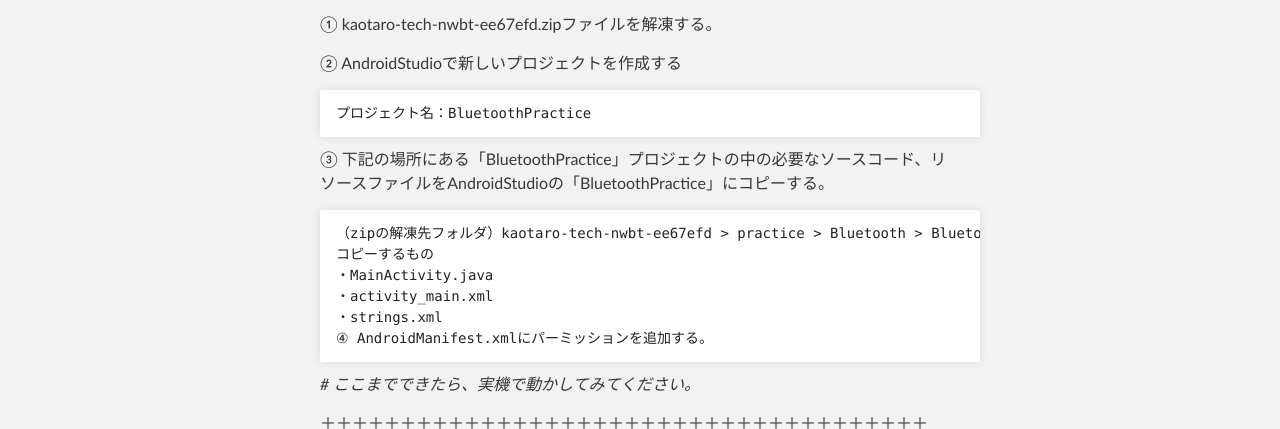
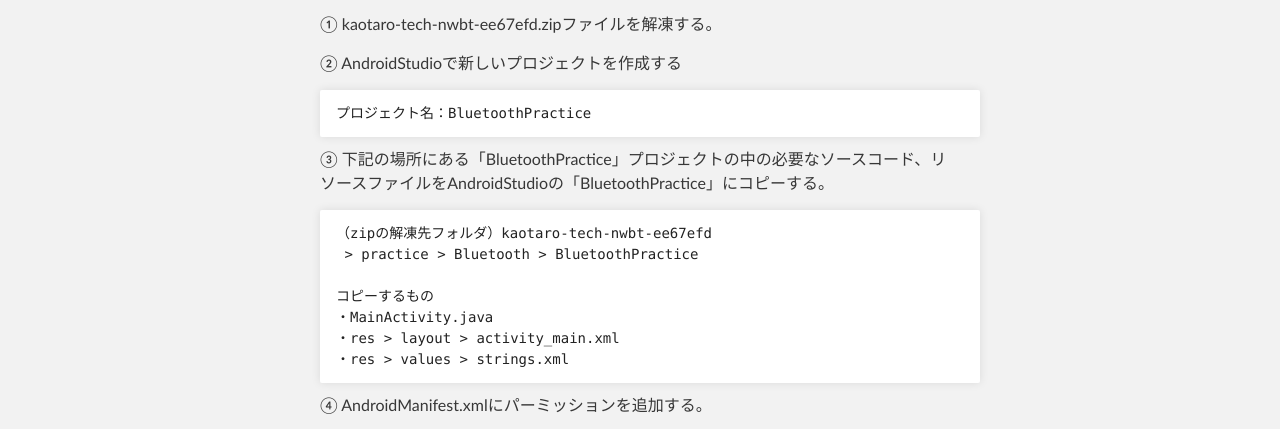
Before and after one commit to kaotaro/tech-nwbt, a plain HTML site: page index.html in a window 1280 px wide. Shown: the part 514-943 px from the top of the page. Drawn offline with Linux system fonts and the light colour scheme.

```diff
--- a/index.html
+++ b/index.html
@@ -51,13 +51,16 @@
 
 <p>③ 下記の場所にある「BluetoothPractice」プロジェクトの中の必要なソースコード、リソースファイルをAndroidStudioの「BluetoothPractice」にコピーする。</p>
 
-<pre><code>（zipの解凍先フォルダ）kaotaro-tech-nwbt-ee67efd &gt; practice &gt; Bluetooth &gt; BluetoothPractice
+<pre><code>（zipの解凍先フォルダ）kaotaro-tech-nwbt-ee67efd
+ &gt; practice &gt; Bluetooth &gt; BluetoothPractice
+
 コピーするもの
 ・MainActivity.java
-・activity_main.xml
-・strings.xml
-④ AndroidManifest.xmlにパーミッションを追加する。
+・res &gt; layout &gt; activity_main.xml
+・res &gt; values &gt; strings.xml
 </code></pre>
+
+<p>④ AndroidManifest.xmlにパーミッションを追加する。</p>
 
 <p><em># ここまでできたら、実機で動かしてみてください。</em></p>
 
```
Also changed, not shown: params.json (+1 -1 lines).
